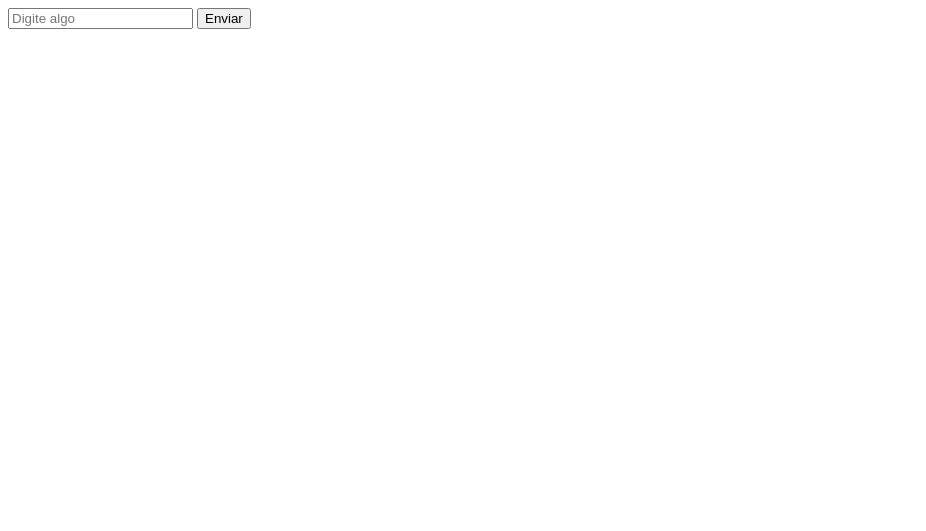
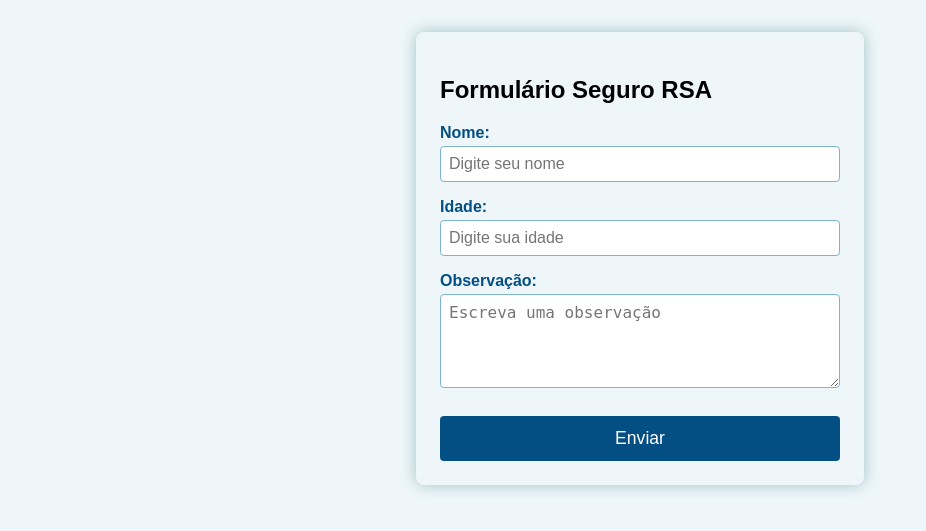
Before and after one commit to rafa-antoniassi/pocs, a Flask app: page / in a window 1280 px wide. Shown: the top 531 px of the page, without its empty margins (0-926 px from the left). Run offline with Flask 3, Linux system fonts and the light colour scheme; some libraries are stand-ins or nearby versions.

Commit message:
Otimizando script

```diff
--- a/ia_pocs/project/app.py
+++ b/ia_pocs/project/app.py
@@ -1,3 +1,4 @@
+import json
 from base64 import b64decode
 
 from Crypto.Cipher import PKCS1_v1_5
@@ -7,7 +8,6 @@ from flask import Flask, jsonify, render_template, request
 
 app = Flask(__name__)
 
-# Gera par de chaves RSA na inicialização
 rsa_key = RSA.generate(2048)
 private_key = rsa_key
 public_key = rsa_key.publickey().export_key().decode()
@@ -30,17 +30,21 @@ def submit():
     data = request.json
     encrypted = data.get("payload")
 
+    if not encrypted:
+        return {"error": "Missing payload"}, 400
+
     try:
         encrypted_bytes = b64decode(encrypted)
-        sentinel = get_random_bytes(32)  # fallback em caso de falha silenciosa
+        sentinel = get_random_bytes(32)
         decrypted_bytes = cipher_rsa.decrypt(encrypted_bytes, sentinel)
+        if decrypted_bytes == sentinel:
+            return {"error": "Falha na descriptografia"}, 400
 
-        if decrypted_bytes == sentinel:
-            raise ValueError("Falha de descriptografia (sentinela detectada)")
+        decrypted_json = json.loads(decrypted_bytes.decode())
+        return jsonify({"received": decrypted_json}), 200
 
-        return jsonify({"received": decrypted_bytes.decode()}), 200
-    except Exception:
-        return {"error": "Decryption failed"}, 400
+    except Exception as e:
+        return {"error": f"Erro na descriptografia: {str(e)}"}, 400
 
 
 if __name__ == "__main__":
--- a/ia_pocs/project/static/script.js
+++ b/ia_pocs/project/static/script.js
@@ -1,14 +1,17 @@
 async function send() {
-  const message = document.getElementById("message").value;
+  const nome = document.getElementById("nome").value;
+  const idade = document.getElementById("idade").value;
+  const obs = document.getElementById("obs").value;
 
-  // Obtem a chave pública
-const pubKey = await fetch("/public-key?ts=" + Date.now()).then(res => res.text());
+  const dataObj = { nome, idade, observacao: obs };
+  const dataStr = JSON.stringify(dataObj);
 
-  // Usa JSEncrypt para criptografar
+  const pubKey = await fetch("/public-key?ts=" + Date.now()).then((res) => res.text());
+
   const encryptor = new JSEncrypt();
   encryptor.setPublicKey(pubKey);
 
-  const encrypted = encryptor.encrypt(message);
+  const encrypted = encryptor.encrypt(dataStr);
 
   if (!encrypted) {
     alert("Erro ao criptografar.");
@@ -20,9 +23,13 @@ const pubKey = await fetch("/public-key?ts=" + Date.now()).then(res => res.text(
   const res = await fetch("/submit", {
     method: "POST",
     headers: { "Content-Type": "application/json" },
-    body: JSON.stringify(payload)
+    body: JSON.stringify(payload),
   });
 
   const data = await res.json();
-  alert("Servidor respondeu: " + data.received);
+  if (data.received) {
+    alert("Servidor respondeu:\n" + JSON.stringify(data.received, null, 2));
+  } else {
+    alert("Erro: " + JSON.stringify(data));
+  }
 }
--- a/ia_pocs/project/templates/index.html
+++ b/ia_pocs/project/templates/index.html
@@ -1,11 +1,62 @@
 <!DOCTYPE html>
-<html lang="en">
+<html lang="pt-BR">
 <head>
-  <meta charset="UTF-8">
-  <title>Formulário Seguro</title>
+  <meta charset="UTF-8" />
+  <title>Formulário Seguro RSA</title>
+  <style>
+    body {
+      font-family: Arial, sans-serif;
+      max-width: 400px;
+      margin: 2rem auto;
+      background: #eef6f9;
+      padding: 1.5rem;
+      border-radius: 8px;
+      box-shadow: 0 0 15px #a3c2ca;
+    }
+    label {
+      display: block;
+      margin-top: 1rem;
+      font-weight: bold;
+      color: #034f84;
+    }
+    input, textarea {
+      width: 100%;
+      padding: 0.5rem;
+      margin-top: 0.25rem;
+      border: 1px solid #7fb5cc;
+      border-radius: 4px;
+      font-size: 1rem;
+      box-sizing: border-box;
+      background: #ffffff;
+    }
+    button {
+      margin-top: 1.5rem;
+      padding: 0.75rem;
+      width: 100%;
+      background: #034f84;
+      border: none;
+      color: white;
+      font-size: 1.1rem;
+      border-radius: 4px;
+      cursor: pointer;
+      transition: background-color 0.3s ease;
+    }
+    button:hover {
+      background: #023856;
+    }
+  </style>
 </head>
 <body>
-  <input type="text" id="message" placeholder="Digite algo">
+  <h2>Formulário Seguro RSA</h2>
+  <label for="nome">Nome:</label>
+  <input type="text" id="nome" placeholder="Digite seu nome" />
+
+  <label for="idade">Idade:</label>
+  <input type="number" id="idade" placeholder="Digite sua idade" />
+
+  <label for="obs">Observação:</label>
+  <textarea id="obs" rows="4" placeholder="Escreva uma observação"></textarea>
+
   <button onclick="send()">Enviar</button>
 
   <script src="https://cdn.jsdelivr.net/npm/jsencrypt@3.0.0-rc.1/bin/jsencrypt.min.js"></script>
```
